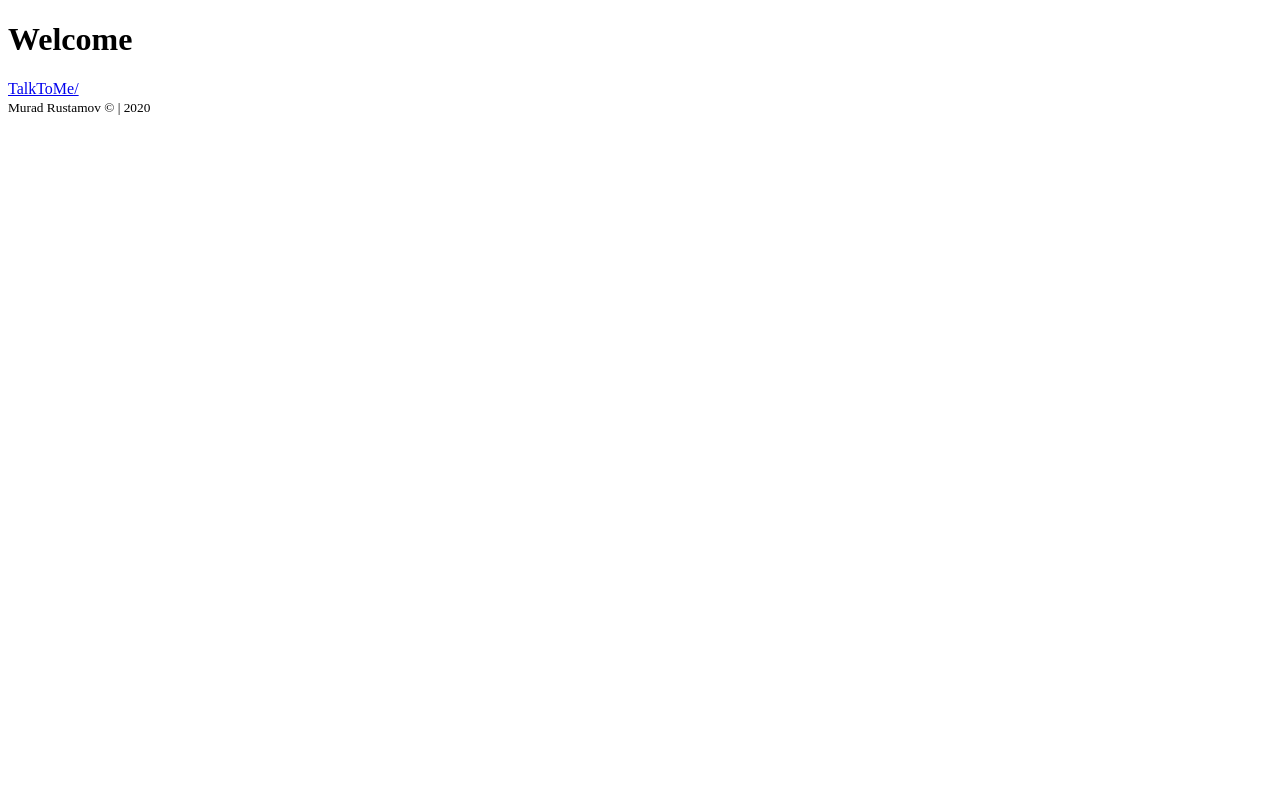
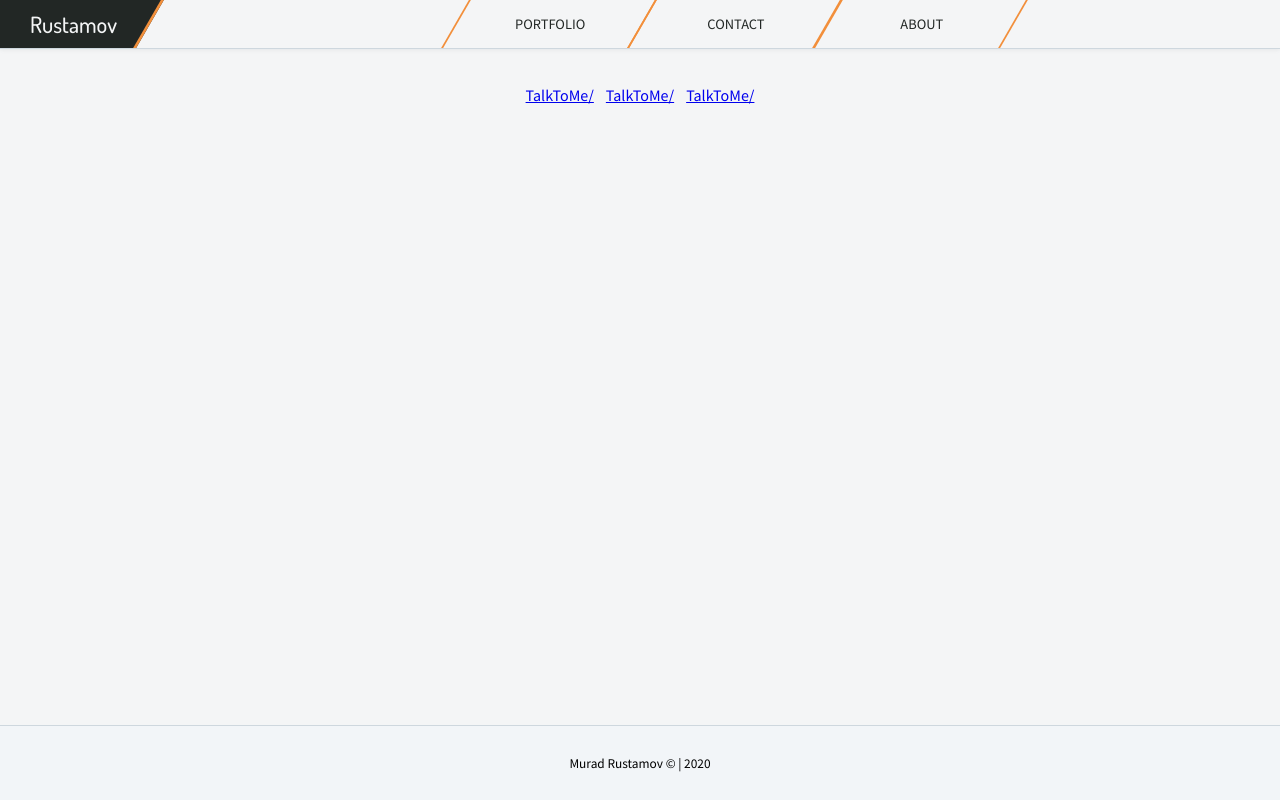
Before and after one commit to muradr777/muradr777.github.io, a plain HTML site: page index.html in a window 1280 px wide. Drawn offline with Linux system fonts and the light colour scheme.

Commit message:
Container Header

```diff
--- a/index.html
+++ b/index.html
@@ -3,13 +3,49 @@
 <head>
     <meta charset="UTF-8">
     <meta name="viewport" content="width=device-width, initial-scale=1.0">
+    <link rel="stylesheet" href="./style.css">
     <title>Murad Rustamov | GH Pages</title>
 </head>
 <body>
-    <h1>Welcome</h1>
-    <a href="https://muradr777.github.io/talktome_pb/">TalkToMe/</a>
+    <header class="header">
+        <nav class="navbar">
+            <a href="./index.html" class="navbar-logo">
+                Rustamov
+            </a>
 
-    <footer>
+            <ul class="nav-list">
+                <li class="nav-item">
+                    <a href="#portfolio">Portfolio</a>
+                </li>
+                <li class="nav-item">
+                    <a href="#contact">Contact</a>
+                </li>
+                <li class="nav-item">
+                    <a href="#about">About</a>
+                </li>
+            </ul>
+        </nav>
+    </header>
+
+    <main class="content">
+        <div class="container">
+            <h2 class="h-subtitle"></h2>
+            <div class="projects-grid">
+                <div class="grid-item">
+                    <a href="https://muradr777.github.io/talktome_pb/">TalkToMe/</a>
+                </div>
+                <div class="grid-item">
+                    <a href="https://muradr777.github.io/talktome_pb/">TalkToMe/</a>
+                </div>
+                <div class="grid-item">
+                    <a href="https://muradr777.github.io/talktome_pb/">TalkToMe/</a>
+                </div>
+            </div>
+        </div>
+    </main>
+
+
+    <footer class="footer">
         <small>Murad Rustamov © | 2020</small>
     </footer>
 </body>
--- /dev/null
+++ b/style.css
@@ -0,0 +1,162 @@
+/* Fonts (Dosis, Source Sans Pro)*/
+@import url('https://fonts.googleapis.com/css2?family=Dosis:wght@300;400;500;600;700;800&family=Source+Sans+Pro:ital,wght@0,300;0,400;0,600;0,700;0,900;1,300;1,400;1,600;1,700;1,900&display=swap');
+
+* {
+    box-sizing: border-box;
+}
+
+input:focus, button:focus {
+    outline: 0;
+}
+
+body {
+    padding: 0;
+    margin: 0;
+    font-size: 16px;
+    min-height: 100vh;
+    padding-top: 65px;
+    position: relative;
+    padding-bottom: 85px;
+    background-color: #f4f5f6;
+    font-family: 'Source Sans Pro', sans-serif;
+}
+
+.container {
+    margin: 0 auto;
+    padding: 0 15px;
+    max-width: 1200px;
+}
+
+@media screen and (max-width: 992px) {
+    .container {
+        max-width: 750px;
+    }
+}
+
+@media screen and (max-width: 767px) {
+    .container {
+        max-width: none;
+    }
+}
+
+.header {
+    z-index: 1;
+    top: 0;
+    left: 0;
+    width: 100%;
+    position: fixed;
+    background-color: #F4F5F6;
+    border-bottom: 1px solid #CED7DE;
+    box-shadow: 0px 1px 4px rgba(98, 110, 122, 0.1);
+}
+
+.navbar {
+    z-index: 3;
+    display: flex;
+    position: relative;
+}
+
+.navbar-logo {
+    color: #222725;
+    font-weight: 500;
+    font-size: 1.4rem;
+    padding: 10px 30px;
+    position: relative;
+    display: inline-flex;
+    text-decoration: none;
+    transition: color .3s ease-in-out;
+    font-family: 'Dosis', sans-serif;
+}
+.navbar-logo:hover {
+    color: #f4f5f6;
+}
+
+.navbar-logo:hover:after {
+    background-color: #222725;
+}
+
+.navbar-logo:after {
+    content: '';
+    top: 0;
+    left: -20%;
+    position: absolute;
+    width: 120%;
+    height: 100%;
+    z-index: -1;
+    transform: skewX(150deg);
+    border: 3px solid #F28F3B;
+    border-width: 0 3px 0 0;
+    transition: background-color .3s ease-in-out;
+}
+
+.nav-list {
+    flex-grow: 1;
+    margin: 0;
+    display: flex;
+    flex-wrap: wrap;
+    list-style: none;
+    justify-content: center;
+
+}
+
+.nav-item {
+    min-width: 17%;
+}
+
+.nav-item a {
+    width: 100%;
+    display: inline-flex;
+    align-items: center;
+    justify-content: center;
+    height: 100%;
+    font-size: .9rem;
+    font-weight: 400;
+    color: #222725;
+    position: relative;
+    text-decoration: none;
+    text-transform: uppercase;
+    padding: 10px 30px 10px 35px;
+    transition: color .3s ease-in-out;
+}
+
+.nav-item a:hover {
+    color: #f4f5f6;
+}
+
+.nav-item a:hover:after {
+    background-color: #222725;
+}
+
+.nav-item a:after {
+    content: '';
+    top: 0;
+    left: 0;
+    position: absolute;
+    width: 99%;
+    height: 100%;
+    z-index: -1;
+    transform: skewX(150deg);
+    border: 3px solid #F28F3B;
+    border-width: 0 2px 0 2px;
+    transition: background-color .3s ease-in-out;
+}
+
+.projects-grid {
+    display: flex;
+    gap: 12px;
+    justify-content: center;
+}
+
+.footer {
+    left: 0;
+    bottom: 0;
+    position: absolute;
+    width: 100%;
+    height: 75px;
+    display: flex;
+    font-weight: 500;
+    align-items: center;
+    justify-content: center;
+    background-color: #F2F5F8;
+    border-top: 1px solid #CED7DE;
+}
```
